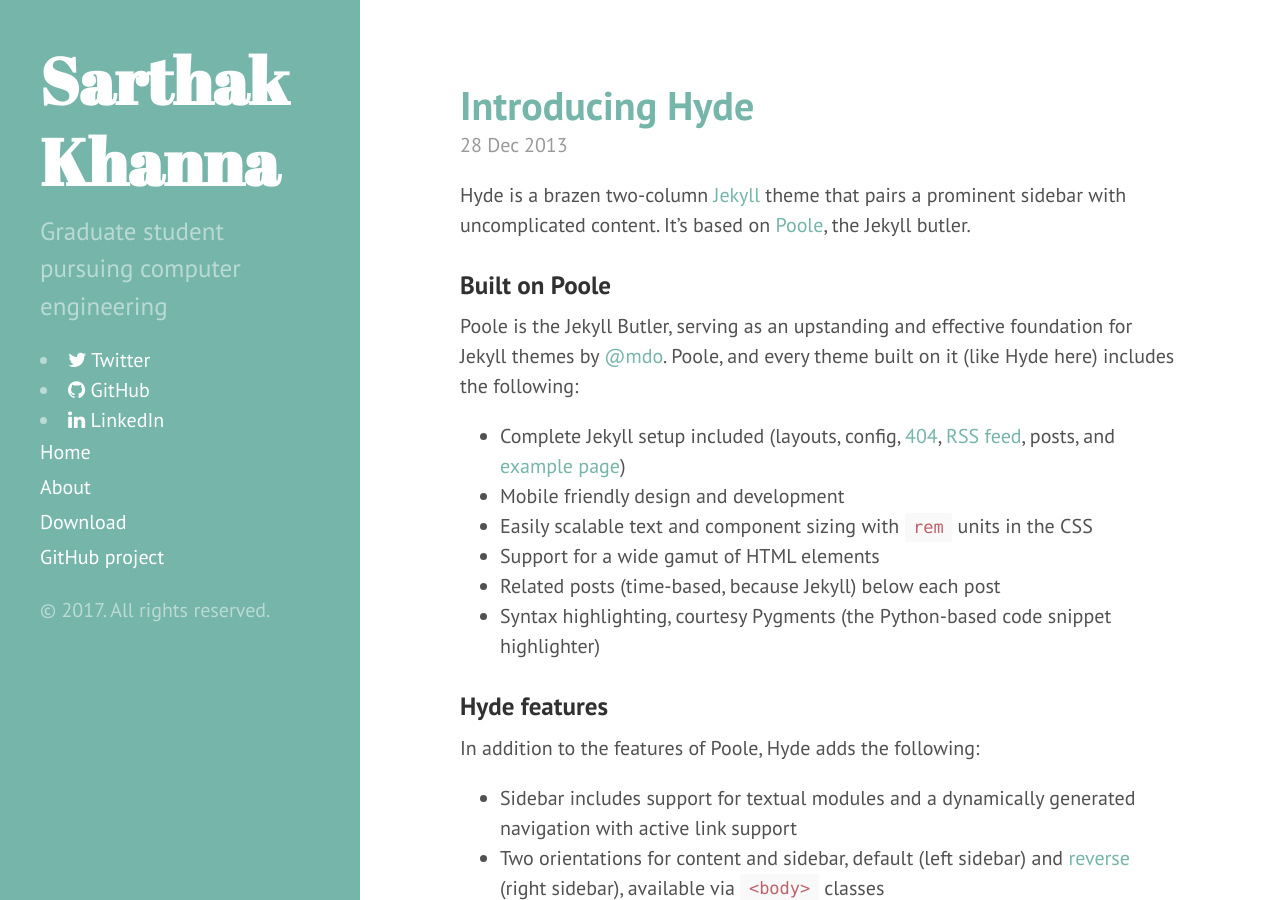
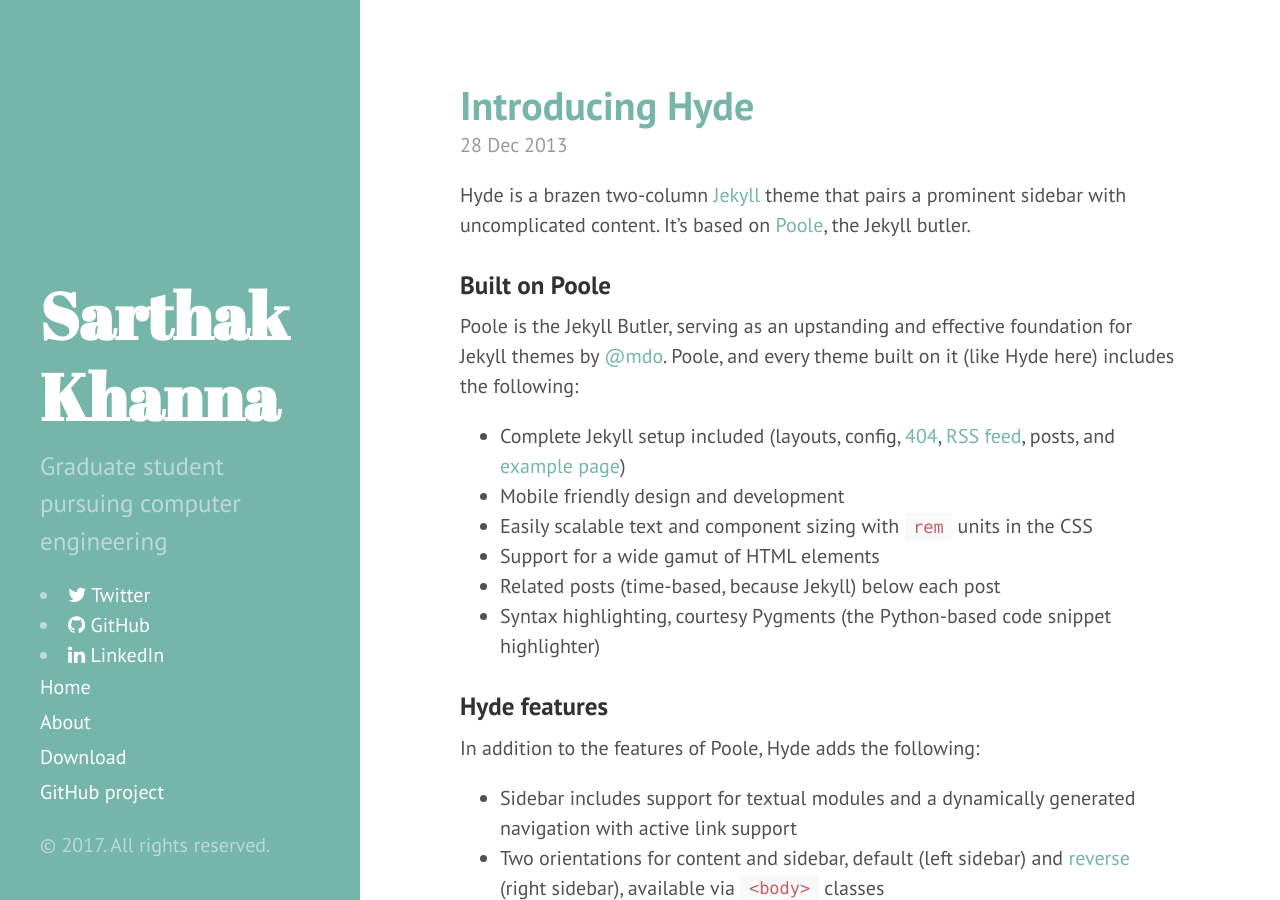
Before and after one commit to khannasarthak/khannasarthak.github.io, a Jekyll site: the page built from index.html, in a window 1280 px wide and 900 px high. Built offline with Jekyll 4.4.1, drawn with Linux system fonts in a browser that asks for light colours; nearby versions of some CDN libraries; the list of posts is cut into pages by our own code.

Commit message:
added rogue, reverted to sticky
changes in the fil;es

```diff
--- a/_config.yml
+++ b/_config.yml
@@ -1,6 +1,6 @@
 # Dependencies
 markdown:         kramdown
-highlighter:      pygments
+highlighter:      rouge
 
 # Permalinks
 permalink:        pretty
--- a/_includes/sidebar.html
+++ b/_includes/sidebar.html
@@ -1,5 +1,5 @@
 <div class="sidebar">
-  <div class="container">
+  <div class="container sidebar-sticky">
     <div class="sidebar-about">
       <h1>
         <a href="{{ site.baseurl }}">
```
